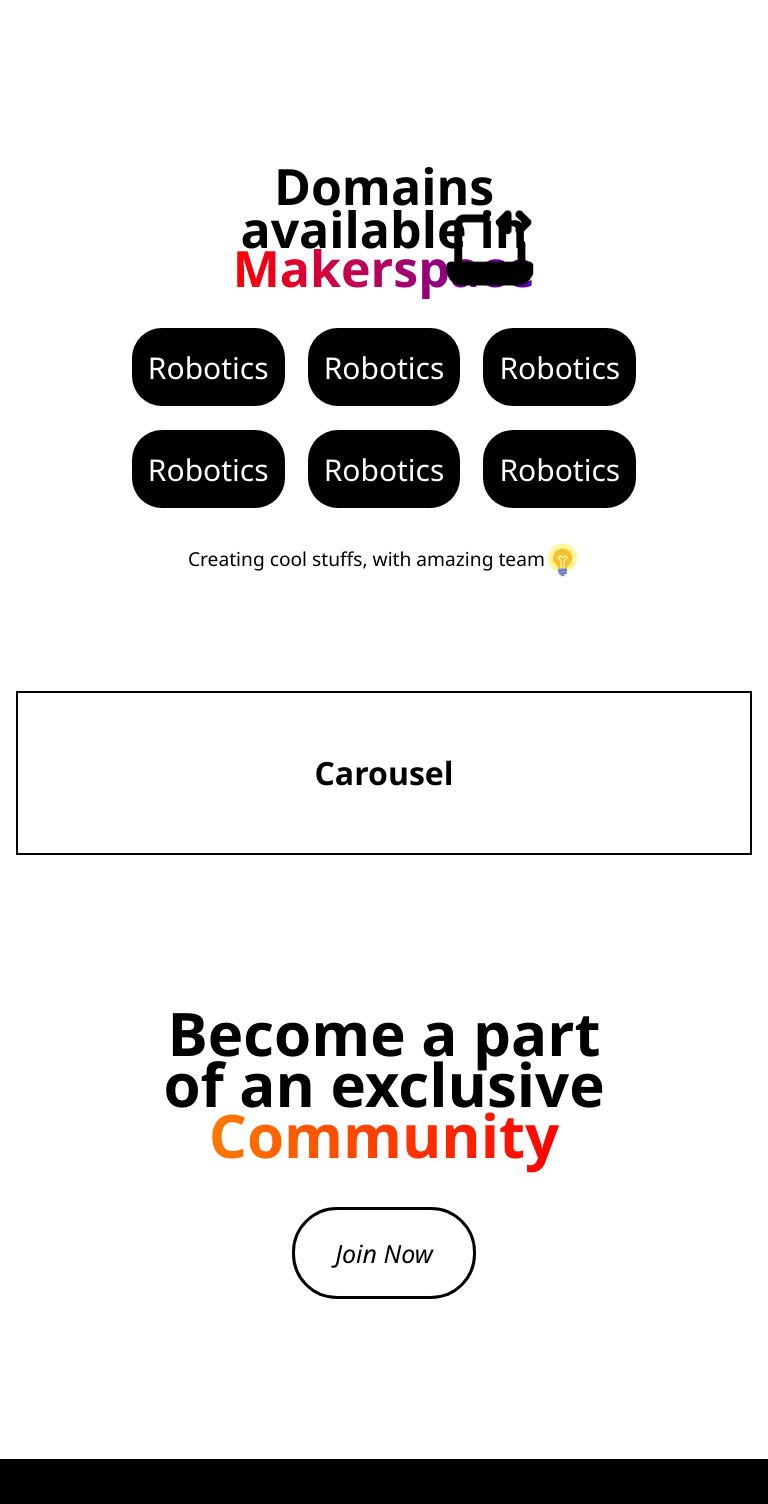
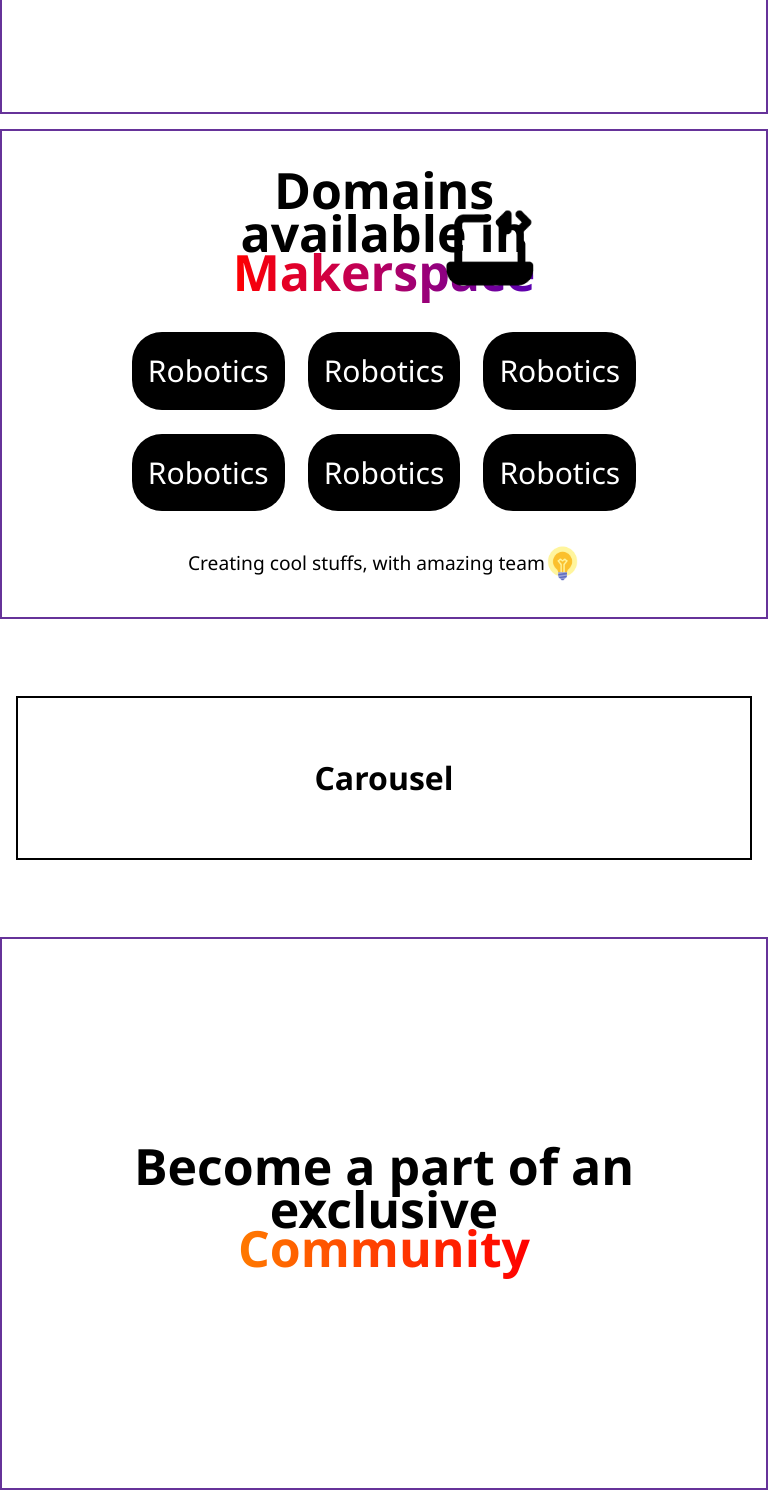
Before and after one commit to ju-makerspace/mks-website, a React (Create React App) app in the folder frontend/: page / in a window 768 px wide. Shown: the part 440-1944 px from the top of the page. Built offline with nearby package versions, Linux system fonts and the light colour scheme; the HTML template or start-up script is replaced by a standard one.

Commit message:
Test commit

```diff
--- a/frontend/src/styles/desktop/home/Community.css
+++ b/frontend/src/styles/desktop/home/Community.css
@@ -7,6 +7,7 @@
   margin: 2% auto;
   padding: auto;
   flex-direction: column;
+  border: 2px solid rebeccapurple;
 }
 
 .community-text {
@@ -67,18 +68,9 @@
 .join-community:hover {
   transition: all 0.15s 0s ease-in-out;
   border-width: 2px;
-  /* background: var(--grad3); */
+  background: var(--grad3);
   border-radius: 20rem;
   color: white;
-  background: url('https://media.giphy.com/media/blSTtZehjAZ8I/giphy.gif');
-  /* background: url('https://media.tenor.com/NHhjux9rNKcAAAAC/amir-liaquat-ah-ha-ha.gif'); */
-  /* background: url('https://media.tenor.com/gsY_eOOJGj0AAAAC/pakistani-fan.gif'); */
-  /* background: url('https://media.tenor.com/9IVmLRYNCrQAAAAd/bhagam-bhag-aeyy-heyy.gif'); */
-  /* background: url('https://i.gifer.com/3zM0.gif'); */
-  /* background: url('https://i.pinimg.com/originals/35/a1/d7/35a1d707e4be7cf2b1d0f8dba00003cc.gif'); */
-  /* background: url('https://media.giphy.com/media/yr7n0u3qzO9nG/giphy.gif'); */
-  /* background: url('https://drive.google.com/uc?export=view&id=1D8fvDasAzHayTWgQ9UqIDGomGyaxQeHw'); */
-  background-size: cover;
   padding: 2rem;
   /* padding: 5rem 1rem; */
   /* height: 50vh; */
@@ -119,9 +111,10 @@
 @media all and (min-width: 481px) and (max-width: 768px) {
   .community-text {
     /* font-size: 60px; */
-    margin-top: 10%;
-    margin-bottom: 2%;
-    padding: 0 20%;
+    margin: 27% auto;
+    padding: 0 16%;
+    font-size: 50px;
+    line-height: 85%;
   }
 
   .join-community {
--- a/frontend/src/styles/desktop/home/Domain.css
+++ b/frontend/src/styles/desktop/home/Domain.css
@@ -6,6 +6,7 @@
     margin: 2% auto;
     padding: auto;
     flex-direction: column;
+    border: 2px solid rebeccapurple;
 }
 
 .domain-text {
@@ -158,5 +159,34 @@
 }
 
 /* mobile: 481px - 767px */
+@media all and (min-width: 481px) and (max-width: 768px) {
+    .domain-text {
+        font-size: 50px;
+        margin-top: 5%;
+        margin-bottom: 2%;
+    }
+
+    .domain_list {
+        margin: 2.5px auto;
+
+        column-gap: 3vw;
+        row-gap: 3vh;
+    }
+
+    .domain_item {
+        padding: 0.4rem 1rem;
+        border-radius: 30px;
+        font-size: 30px;
+    }
+
+    .domain_desc {
+        font-size: 1.2rem;
+        margin-top: 2px;
+    }
+
+    .domain_desc img {
+        height: 2.2rem;
+    }
+}
 
 /* smaller phones: 480px */
--- a/frontend/src/styles/desktop/home/Hero.css
+++ b/frontend/src/styles/desktop/home/Hero.css
@@ -4,6 +4,7 @@
   justify-content: center;
   align-items: center;
   margin: auto;
+  border: 2px solid rebeccapurple;
 }
 
 .hero-text {
```
